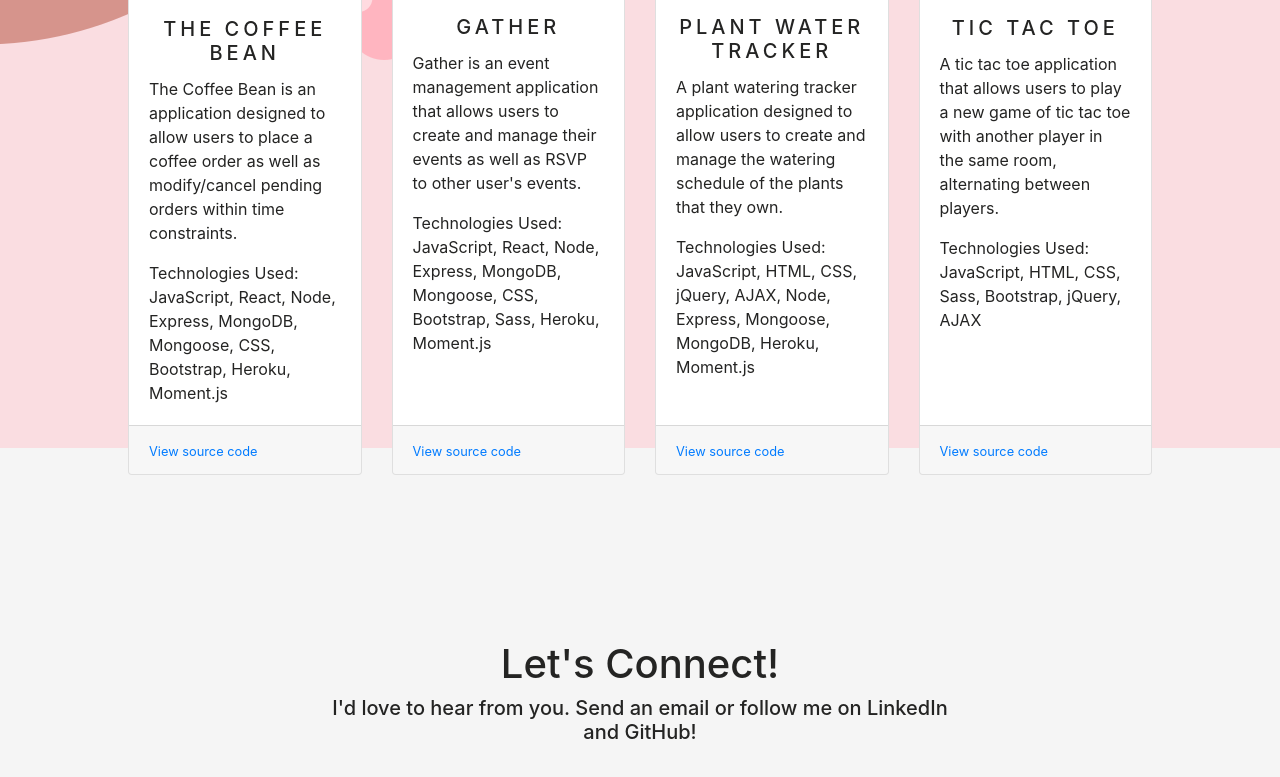
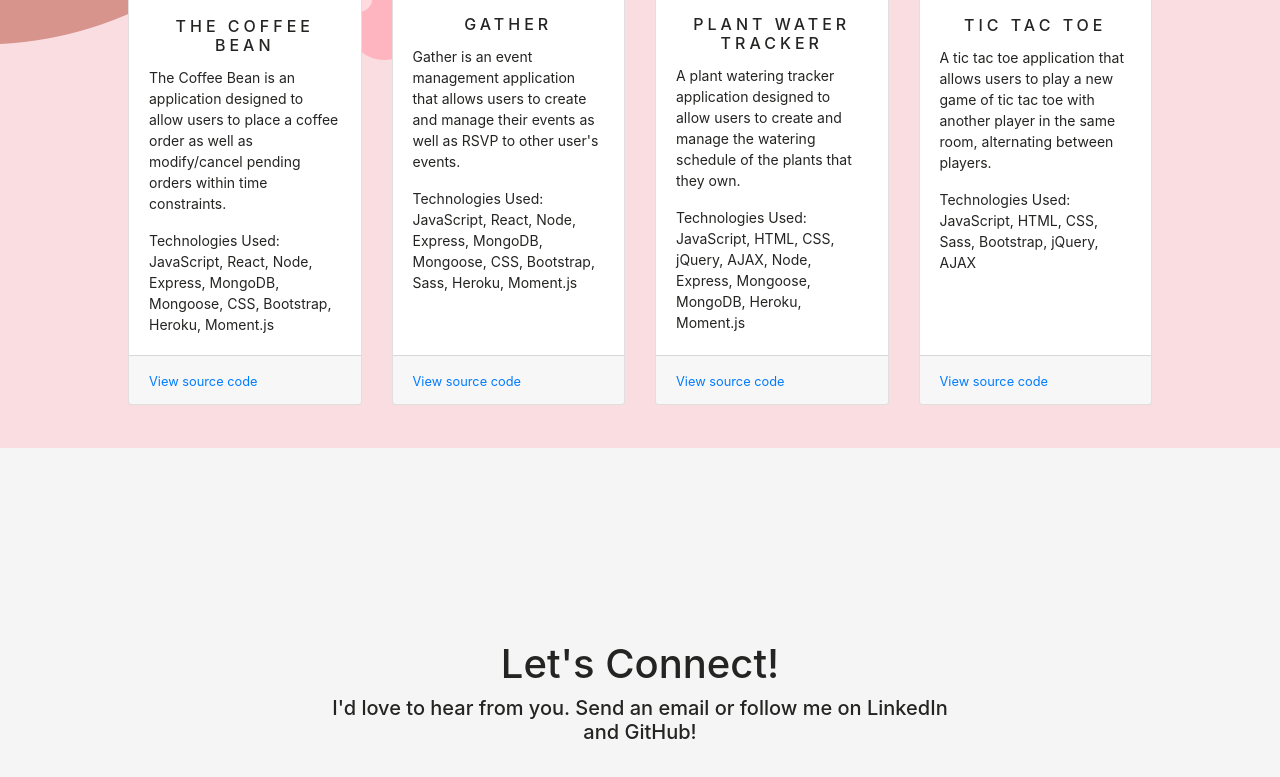
Before and after one commit to alinavoey/alinavoey.github.io, a website: page index.html in a window 1280 px wide. Shown: the part 1952-2729 px from the top of the page. Drawn offline with nearby package versions, Linux system fonts and the light colour scheme.

Commit message:
fixed font size on cards

```diff
--- a/assets/styles/main.css
+++ b/assets/styles/main.css
@@ -145,15 +145,15 @@ body {
  }
 
  .card h5{
-   /* font-size: 14px; */
+   font-size: 16px;
    text-transform: uppercase;
    letter-spacing: 4px;
    text-align: center;
  }
 
- /* .card p{
-   font-size: 12px;
- } */
+ .card p{
+   font-size: 14px;
+ }
 
  #contact{
     padding: 15% 25%;
```
